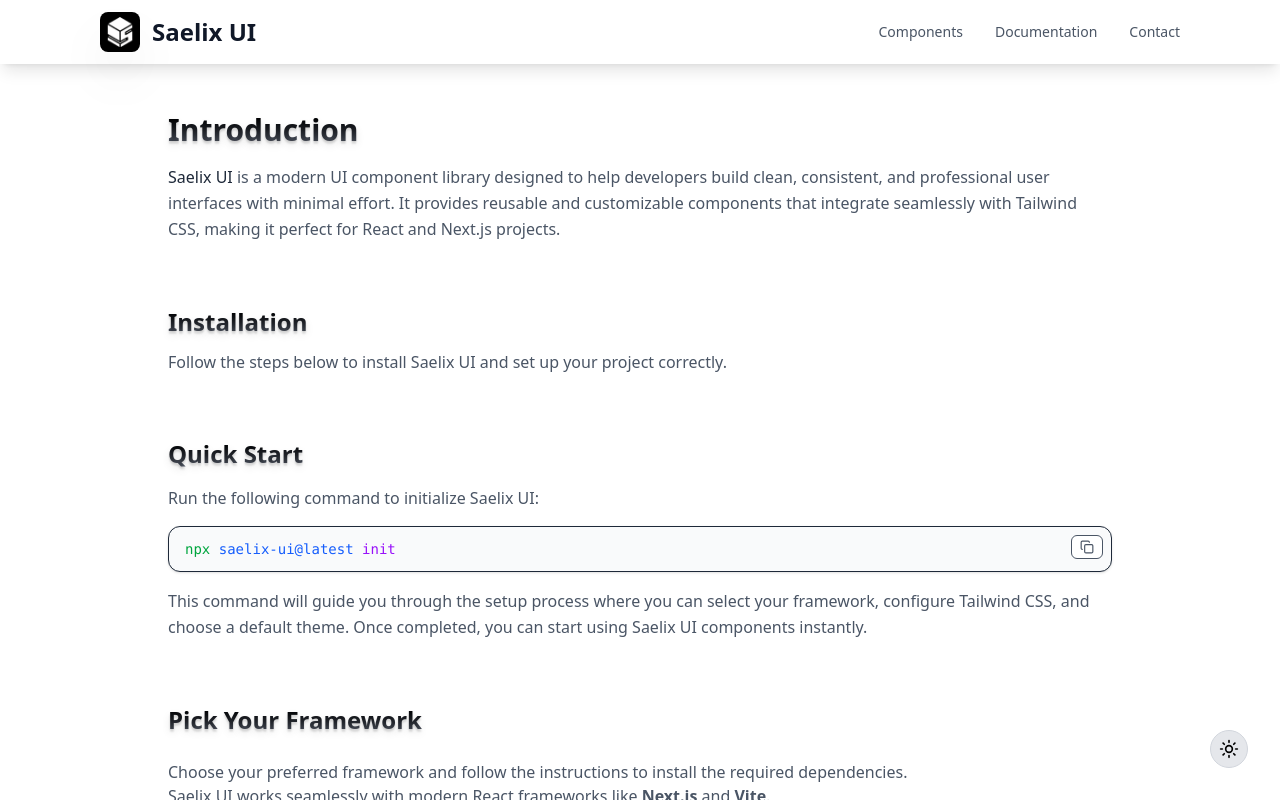
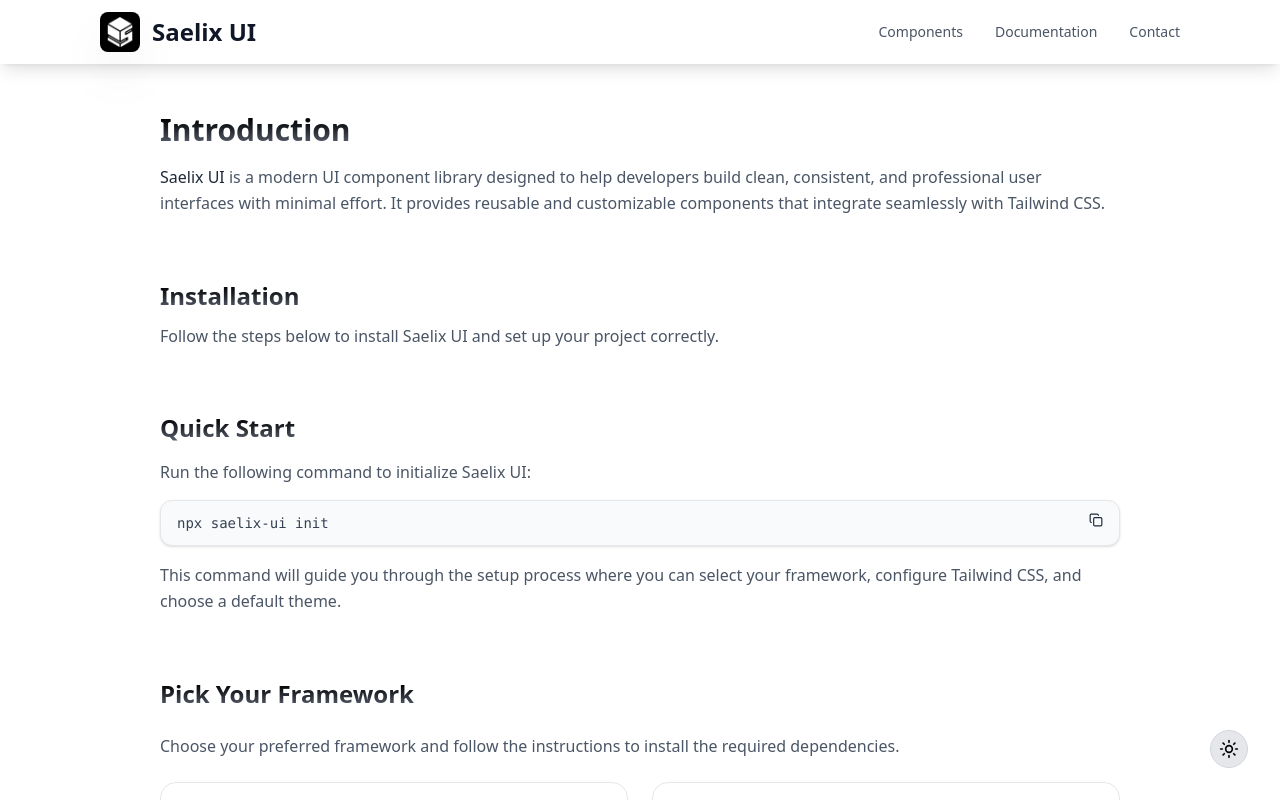
Before and after one commit to Jeet000001/saelixui, a Next.js app: page /documentation in a window 1280 px wide. Shown: the top 800 px of the page. Built offline with nearby package versions, Linux system fonts and the light colour scheme; grey boxes are pictures that could not be loaded.

Commit message:
add dark styling on installation

```diff
--- a/Components/DocsPage_Components/Installation.tsx
+++ b/Components/DocsPage_Components/Installation.tsx
@@ -7,38 +7,45 @@ import { useState } from "react";
 const Installation = () => {
   const [copied, setCopied] = useState(false);
   const command = "npx saelix-ui@latest init";
+
   const handelCopy = () => {
     navigator.clipboard.writeText(command);
     setCopied(true);
     setTimeout(() => setCopied(false), 2000);
   };
+
   return (
-    <div className="max-w-5xl mx-auto px-6 md:px-10 py-12 space-y-16">
+    <div className="mx-auto px-6 md:px-40 py-12 space-y-16 dark:bg-[#0B0F19]">
+
       {/* Introduction */}
       <section className="space-y-4">
-        <h1 className="group relative text-shadow-lg inline-block text-3xl font-bold text-transparent bg-clip-text bg-linear-to-b from-black to-gray-500">
+        <h1 className="group relative inline-block text-3xl font-bold text-transparent bg-clip-text bg-linear-to-b from-black to-gray-500 dark:from-[#E5E7EB] dark:to-[#9CA3AF]">
           Introduction
-          <span className="absolute left-0 -bottom-1 h-0.5 w-0 bg-gray-700 transition-all duration-300 group-hover:w-full" />
+          <span className="absolute left-0 -bottom-1 h-0.5 w-0 bg-gray-700 dark:bg-[#1F2937] transition-all duration-300 group-hover:w-full" />
         </h1>
 
-        <p className="text-gray-600 leading-relaxed">
-          <span className="font-medium text-gray-800">Saelix UI</span> is a
-          modern UI component library designed to help developers build clean,
-          consistent, and professional user interfaces with minimal effort. It
-          provides reusable and customizable components that integrate
-          seamlessly with <span className="font-medium">Tailwind CSS</span>,
-          making it perfect for React and Next.js projects.
+        <p className="text-gray-600 dark:text-[#9CA3AF] leading-relaxed">
+          <span className="font-medium text-gray-800 dark:text-[#E5E7EB]">
+            Saelix UI
+          </span>{" "}
+          is a modern UI component library designed to help developers build
+          clean, consistent, and professional user interfaces with minimal
+          effort. It provides reusable and customizable components that integrate
+          seamlessly with{" "}
+          <span className="font-medium dark:text-[#E5E7EB]">
+            Tailwind CSS
+          </span>.
         </p>
       </section>
 
       {/* Installation */}
       <section className="space-y-3">
-        <h2 className="group relative text-shadow-lg inline-block text-2xl font-semibold text-transparent bg-clip-text bg-linear-to-b from-black to-gray-500">
+        <h2 className="group relative inline-block text-2xl font-semibold text-transparent bg-clip-text bg-linear-to-b from-black to-gray-500 dark:from-[#E5E7EB] dark:to-[#9CA3AF]">
           Installation
-          <span className="absolute left-0 -bottom-1 h-0.5 w-0 bg-gray-700 transition-all duration-300 group-hover:w-full" />
+          <span className="absolute left-0 -bottom-1 h-0.5 w-0 bg-gray-700 dark:bg-[#1F2937] transition-all duration-300 group-hover:w-full" />
         </h2>
 
-        <p className="text-gray-600">
+        <p className="text-gray-600 dark:text-[#9CA3AF]">
           Follow the steps below to install Saelix UI and set up your project
           correctly.
         </p>
@@ -46,65 +53,64 @@ const Installation = () => {
 
       {/* Quick Start */}
       <section className="space-y-4">
-        <h2 className="group text-shadow-lg relative inline-block text-2xl font-semibold text-transparent bg-clip-text bg-linear-to-b from-black to-gray-500">
+        <h2 className="group relative inline-block text-2xl font-semibold text-transparent bg-clip-text bg-linear-to-b from-black to-gray-500 dark:from-[#E5E7EB] dark:to-[#9CA3AF]">
           Quick Start
-          <span className="absolute left-0 -bottom-1 h-0.5 w-0 bg-gray-700 transition-all duration-300 group-hover:w-full" />
+          <span className="absolute left-0 -bottom-1 h-0.5 w-0 bg-gray-700 dark:bg-[#1F2937] transition-all duration-300 group-hover:w-full" />
         </h2>
 
-        <p className="text-gray-600">
+        <p className="text-gray-600 dark:text-[#9CA3AF]">
           Run the following command to initialize Saelix UI:
         </p>
 
         {/* Code Block */}
-        <div className="relative rounded-xl border hover:scale-105 transition-all duration-300 order-gray-200 bg-gray-50 px-4 py-3 font-mono text-sm text-gray-800 shadow-sm">
+        <div className="relative rounded-xl border border-gray-200 bg-gray-50 px-4 py-3 font-mono text-sm text-gray-800 shadow-sm transition-all duration-300 hover:scale-105
+                        dark:border-[#1F2937] dark:bg-[#111827] dark:text-[#E5E7EB] dark:shadow-[0_10px_30px_rgba(0,0,0,0.6)]">
           <div className="absolute top-2 right-2">
             <button
               onClick={handelCopy}
-              className="flex items-center gap-1 rounded-md border active:scale-95 bg-white px-2 py-1 text-xs text-gray-600 hover:bg-gray-100 transition"
+              className="flex items-center gap-1 rounded-md px-2 py-1 text-xs text-gray-800 hover:bg-gray-100 transition active:scale-90
+                         dark:text-[#E5E7EB] dark:hover:bg-[#1F2937]"
             >
               {copied ? <Check size={14} /> : <Copy size={14} />}
             </button>
           </div>
-          <span className="text-green-600">npx</span>{" "}
-          <span className="text-blue-600">saelix-ui@latest</span>{" "}
-          <span className="text-purple-600">init</span>
+
+          <p className="text-gray-700 dark:text-[#E5E7EB]">
+            npx saelix-ui init
+          </p>
         </div>
 
-        <p className="text-gray-600 leading-relaxed">
+        <p className="text-gray-600 dark:text-[#9CA3AF] leading-relaxed">
           This command will guide you through the setup process where you can
           select your framework, configure Tailwind CSS, and choose a default
-          theme. Once completed, you can start using Saelix UI components
-          instantly.
+          theme.
         </p>
       </section>
 
       {/* Pick Framework */}
       <section className="space-y-6">
-        <h1 className="group relative text-shadow-lg inline-block text-2xl font-bold text-transparent bg-clip-text bg-linear-to-b from-black to-gray-500">
+        <h1 className="group relative inline-block text-2xl font-bold text-transparent bg-clip-text bg-linear-to-b from-black to-gray-500 dark:from-[#E5E7EB] dark:to-[#9CA3AF]">
           Pick Your Framework
-          <span className="absolute left-0 -bottom-1 h-0.5 w-0 bg-gray-700 transition-all duration-300 group-hover:w-full" />
+          <span className="absolute left-0 -bottom-1 h-0.5 w-0 bg-gray-700 dark:bg-[#1F2937] transition-all duration-300 group-hover:w-full" />
         </h1>
 
-        <p className="text-gray-600 max-w-3xl">
+        <p className="text-gray-600 dark:text-[#9CA3AF] max-w-3xl">
           Choose your preferred framework and follow the instructions to install
-          the required dependencies. Saelix UI works seamlessly with modern
-          React frameworks like <strong>Next.js</strong> and{" "}
-          <strong>Vite</strong>.
+          the required dependencies.
         </p>
 
-        {/* Framework Cards */}
         <div className="grid grid-cols-1 sm:grid-cols-2 gap-6">
           {/* Next.js */}
           <Link href="/documentation/next">
-            <div className="group rounded-2xl border border-gray-200 p-6 hover:shadow-lg transition">
+            <div className="group rounded-2xl border border-gray-200 p-6 transition hover:shadow-lg
+                            dark:border-[#1F2937] dark:bg-[#111827] dark:hover:shadow-[0_10px_30px_rgba(0,0,0,0.6)]">
               <div className="flex items-center gap-4">
-                <img
-                  src="https://img.icons8.com/color/48/nextjs.png"
-                  alt="Next.js"
-                />
+                <img src="https://img.icons8.com/color/48/nextjs.png" />
                 <div>
-                  <h4 className="font-semibold text-lg">Next.js</h4>
-                  <p className="text-sm text-gray-600">
+                  <h4 className="font-semibold text-lg dark:text-[#E5E7EB]">
+                    Next.js
+                  </h4>
+                  <p className="text-sm text-gray-600 dark:text-[#9CA3AF]">
                     Recommended for production-ready apps
                   </p>
                 </div>
@@ -114,15 +120,15 @@ const Installation = () => {
 
           {/* Vite */}
           <Link href="/documentation/vite">
-            <div className="group rounded-2xl border border-gray-200 p-6 hover:shadow-lg transition">
+            <div className="group rounded-2xl border border-gray-200 p-6 transition hover:shadow-lg
+                            dark:border-[#1F2937] dark:bg-[#111827] dark:hover:shadow-[0_10px_30px_rgba(0,0,0,0.6)]">
               <div className="flex items-center gap-4">
-                <img
-                  src="https://img.icons8.com/color/48/vite.png"
-                  alt="Vite"
-                />
+                <img src="https://img.icons8.com/color/48/vite.png" />
                 <div>
-                  <h4 className="font-semibold text-lg">Vite</h4>
-                  <p className="text-sm text-gray-600">
+                  <h4 className="font-semibold text-lg dark:text-[#E5E7EB]">
+                    Vite
+                  </h4>
+                  <p className="text-sm text-gray-600 dark:text-[#9CA3AF]">
                     Fast and lightweight development setup
                   </p>
                 </div>
--- a/Components/DocsPage_Components/NextInstallation.tsx
+++ b/Components/DocsPage_Components/NextInstallation.tsx
@@ -9,8 +9,10 @@ const NextInstallation = () => {
   const [initCommandCopy, setinitCommandCopy] = useState(false);
   const [addCommandCopy, setAddCommandCopy] = useState(false);
   const [codeCopy, setCodeCopy] = useState(false);
+
   const initCommand = "npx saelix-ui init";
   const addCommand = "npx saelix-ui add button";
+
   const code = `import { Button } from "@/components/ui/button"
 
 export default function Home() {
@@ -22,30 +24,33 @@ export default function Home() {
 }`;
 
   return (
-    <div className="max-w-5xl mx-auto px-6 md:px-10 py-12 space-y-16">
+    <div className="mx-auto px-6 md:px-40 py-12 space-y-16 dark:bg-[#0B0F19]">
+      {/* Header */}
       <section className="space-y-4">
-        <h2 className="group text-shadow-lg inline-block text-3xl font-bold text-transparent bg-clip-text bg-linear-to-b from-black to-gray-500">
+        <h2 className="group inline-block text-3xl font-bold text-transparent bg-clip-text bg-linear-to-b from-black to-gray-500 dark:from-[#E5E7EB] dark:to-[#9CA3AF]">
           Next.js
         </h2>
 
-        <p className="text-gray-500">
+        <p className="text-gray-500 dark:text-[#9CA3AF]">
           Install and configure saelix ui for Next.js.
         </p>
       </section>
-      {/* Quick Start */}
+
+      {/* Create project */}
       <section className="space-y-4">
-        <h2 className="group text-shadow-lg relative inline-block text-2xl font-semibold text-transparent bg-clip-text bg-linear-to-b from-black to-gray-500">
+        <h2 className="group relative inline-block text-2xl font-semibold text-transparent bg-clip-text bg-linear-to-b from-black to-gray-500 dark:from-[#E5E7EB] dark:to-[#9CA3AF]">
           Create project
-          <span className="absolute left-0 -bottom-1 h-0.5 w-0 bg-gray-700 transition-all duration-300 group-hover:w-full" />
+          <span className="absolute left-0 -bottom-1 h-0.5 w-0 bg-gray-700 dark:bg-[#1F2937] transition-all duration-300 group-hover:w-full" />
         </h2>
 
-        <p className="text-gray-600">
+        <p className="text-gray-600 dark:text-[#9CA3AF]">
           Use the init command to either spin up a fresh Next.js project or
           configure an existing one :
         </p>
 
         {/* Code Block */}
-        <div className="relative rounded-xl border border-gray-200 hover:scale-105 transition-all duration-300 order-gray-200 bg-gray-50 px-4 py-3 font-mono text-sm text-gray-800 shadow-sm">
+        <div className="relative rounded-xl border border-gray-200 bg-gray-50 px-4 py-3 font-mono text-sm text-gray-800 shadow-sm transition-all duration-300 hover:scale-105
+                        dark:border-[#1F2937] dark:bg-[#111827] dark:text-[#E5E7EB] dark:shadow-[0_10px_30px_rgba(0,0,0,0.6)]">
           <div className="absolute top-2 right-2">
             <button
               onClick={() => {
@@ -53,26 +58,32 @@ export default function Home() {
                 setinitCommandCopy(true);
                 setTimeout(() => setinitCommandCopy(false), 2000);
               }}
-              className="flex items-center gap-1 rounded-md active:scale-90 px-2 py-1 text-xs text-gray-800 hover:bg-gray-100 transition"
+              className="flex items-center gap-1 rounded-md px-2 py-1 text-xs text-gray-800 hover:bg-gray-100 transition active:scale-90
+                         dark:text-[#E5E7EB] dark:hover:bg-[#1F2937]"
             >
               {initCommandCopy ? <Check size={14} /> : <Copy size={14} />}
             </button>
           </div>
-          <p className="text-gray-700 text-shadow-lg">npx saelix-ui init</p>
+          <p className="text-gray-700 dark:text-[#E5E7EB]">
+            npx saelix-ui init
+          </p>
         </div>
       </section>
+
+      {/* Add components */}
       <section className="space-y-4">
-        <h2 className="group text-shadow-lg relative inline-block text-2xl font-semibold text-transparent bg-clip-text bg-linear-to-b from-black to-gray-500">
+        <h2 className="group relative inline-block text-2xl font-semibold text-transparent bg-clip-text bg-linear-to-b from-black to-gray-500 dark:from-[#E5E7EB] dark:to-[#9CA3AF]">
           Add Components
-          <span className="absolute left-0 -bottom-1 h-0.5 w-0 bg-gray-700 transition-all duration-300 group-hover:w-full" />
+          <span className="absolute left-0 -bottom-1 h-0.5 w-0 bg-gray-700 dark:bg-[#1F2937] transition-all duration-300 group-hover:w-full" />
         </h2>
 
-        <p className="text-gray-600">
+        <p className="text-gray-600 dark:text-[#9CA3AF]">
           You’re all set to begin adding components to your project :
         </p>
 
         {/* Code Block */}
-        <div className="relative rounded-xl border border-gray-200 hover:scale-105 transition-all duration-300 order-gray-200 bg-gray-50 px-4 py-3 font-mono text-sm text-gray-800 shadow-sm">
+        <div className="relative rounded-xl border border-gray-200 bg-gray-50 px-4 py-3 font-mono text-sm text-gray-800 shadow-sm transition-all duration-300 hover:scale-105
+                        dark:border-[#1F2937] dark:bg-[#111827] dark:text-[#E5E7EB] dark:shadow-[0_10px_30px_rgba(0,0,0,0.6)]">
           <div className="absolute top-2 right-2">
             <button
               onClick={() => {
@@ -80,27 +91,31 @@ export default function Home() {
                 setAddCommandCopy(true);
                 setTimeout(() => setAddCommandCopy(false), 2000);
               }}
-              className="flex items-center gap-1 rounded-md active:scale-90 px-2 py-1 text-xs text-gray-800 hover:bg-gray-100 transition"
+              className="flex items-center gap-1 rounded-md px-2 py-1 text-xs text-gray-800 hover:bg-gray-100 transition active:scale-90
+                         dark:text-[#E5E7EB] dark:hover:bg-[#1F2937]"
             >
               {addCommandCopy ? <Check size={14} /> : <Copy size={14} />}
             </button>
           </div>
-          <p className="text-gray-700 text-shadow-lg">
+          <p className="text-gray-700 dark:text-[#E5E7EB]">
             npx saelix-ui add button
           </p>
         </div>
 
-        <p className="text-gray-600 leading-relaxed">
+        <p className="text-gray-600 dark:text-[#9CA3AF] leading-relaxed">
           The command above installs the{" "}
-          <span className="bg-gray-50 px-2 py-1 rounded-lg border border-gray-200 shadow-sm">
+          <span className="bg-gray-50 px-2 py-1 rounded-lg border border-gray-200 shadow-sm
+                           dark:bg-[#111827] dark:border-[#1F2937] dark:text-[#E5E7EB]">
             Button
           </span>{" "}
-          component into your project. After that, you can import it like this:
+          component into your project.
         </p>
+
         {/* Code Preview */}
-        <div className="relative overflow-hidden bg-gray-50 border-gray-200 hover:scale-105 transition-all duration-300 rounded-xl border shadow-sm">
-          {/* Header */}
-          <div className="flex items-center justify-between border-b border-gray-200 px-4 py-2">
+        <div className="relative overflow-hidden rounded-xl border border-gray-200 bg-gray-50 shadow-sm transition-all duration-300 hover:scale-105
+                        dark:border-[#1F2937] dark:bg-[#111827] dark:shadow-[0_10px_30px_rgba(0,0,0,0.6)]">
+          <div className="flex items-center justify-between border-b border-gray-200 px-4 py-2
+                          dark:border-[#1F2937]">
             <div className="flex items-center gap-2 text-xs">
               <span className="rounded-sm px-2 py-0.5 bg-gray-900 text-white">
                 TS
@@ -114,14 +129,13 @@ export default function Home() {
                 setCodeCopy(true);
                 setTimeout(() => setCodeCopy(false), 2000);
               }}
-              className="rounded-md p-1 text-gray-800 transition"
+              className="rounded-md p-1 text-gray-800 dark:text-[#E5E7EB]"
             >
               {codeCopy ? <Check size={14} /> : <Copy size={14} />}
             </button>
           </div>
 
-          {/* Code */}
-          <pre className="rounded-xl p-4 text-sm">
+          <pre className="p-4 text-sm text-[#E5E7EB]">
             <SyntaxHighlighter
               language="jsx"
               style={prism}
```
